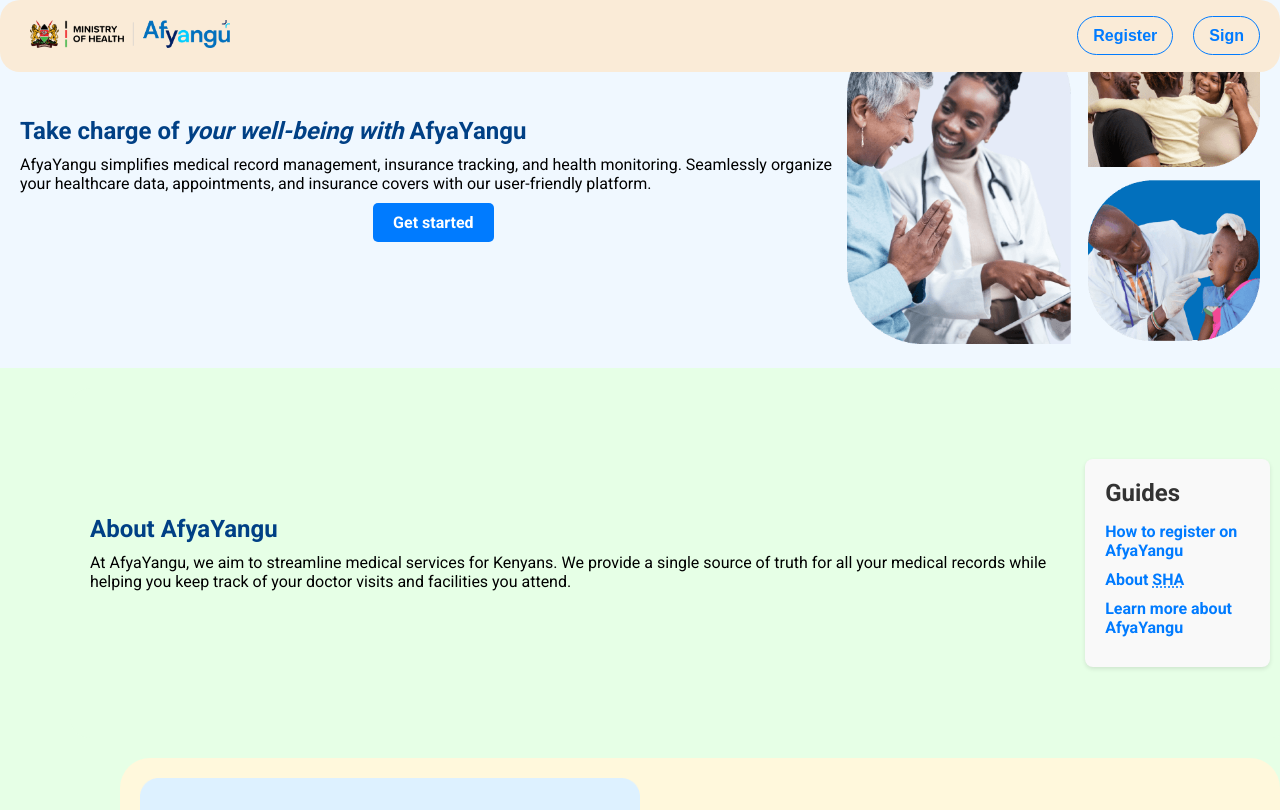
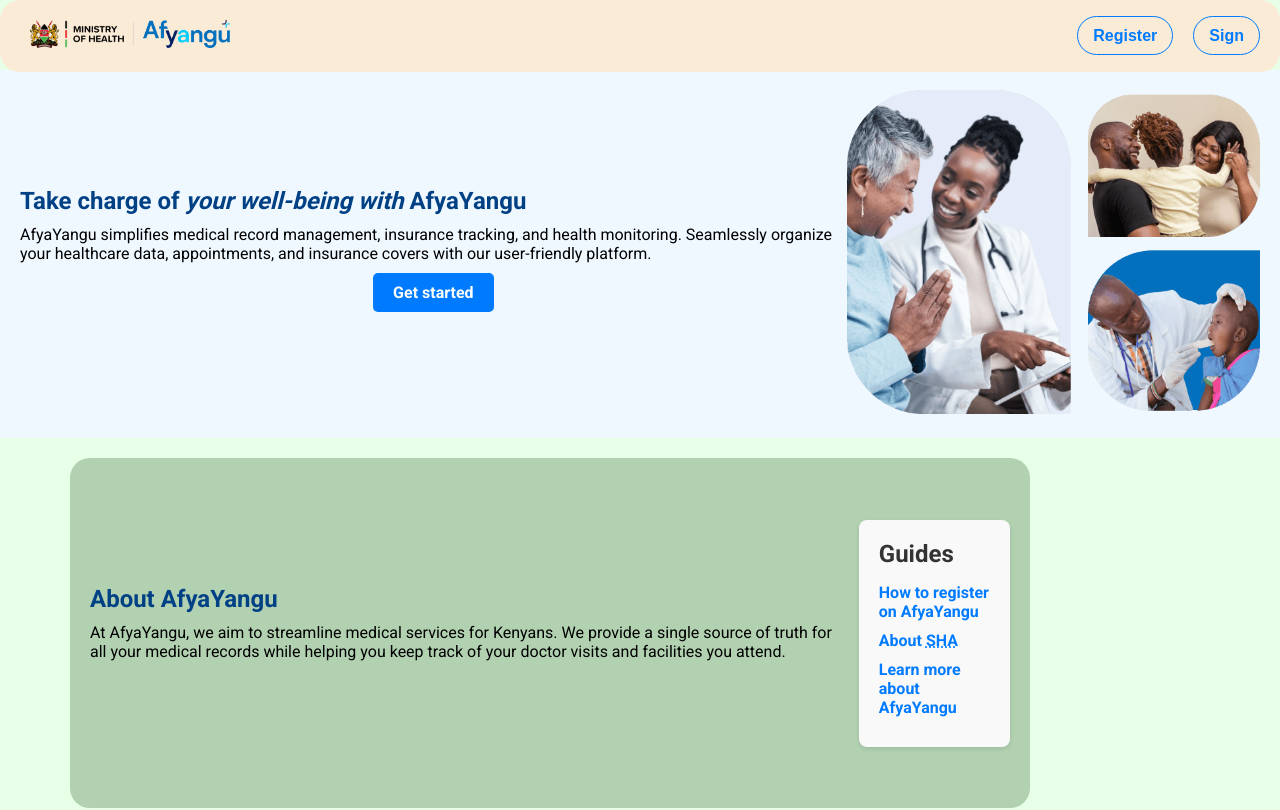
Before and after one commit to VIN9CENT/afyayangu, a React (Create React App) app: page / in a window 1280 px wide. Shown: the top 810 px of the page. Built offline with nearby package versions, Linux system fonts and the light colour scheme.

Commit message:
add some css to the .hero

```diff
--- a/src/index.css
+++ b/src/index.css
@@ -8,6 +8,7 @@
 body{
   font-family: 'Roboto';
   background-color: aliceblue;
+  font-size: 16px;
 }
 .header {
   margin-top:0px ;
@@ -60,13 +61,6 @@
 }
 
 /*Content.css*/
-body {
-  width: 100%;
-  height: 100%;
- font-family: 'Roboto', Helvetica, sans-serif;
- font-size: 16px;
-}
-
 section {
   padding: 20px;
   margin-bottom: 20px;
@@ -74,6 +68,7 @@
 
 .hero {
   background-color: #f0f8ff;
+  margin-top: 70px;
   display: grid;
   grid-template-columns: 2fr 1fr;
   align-items: center;
@@ -85,7 +80,7 @@
 }
 
 .about {
-  width: 1220px;
+  width:960px;
   height: 350px;
   margin-left: 70px;
   padding: 20px;
@@ -93,7 +88,7 @@
   align-items: center;
   gap: 20px;
   border-radius: 20px;
-  background-color: #e6ffe6;
+  background-color: #b1d1b1;
 }
 .guides {
   background-color: #f9f9f9;
```
